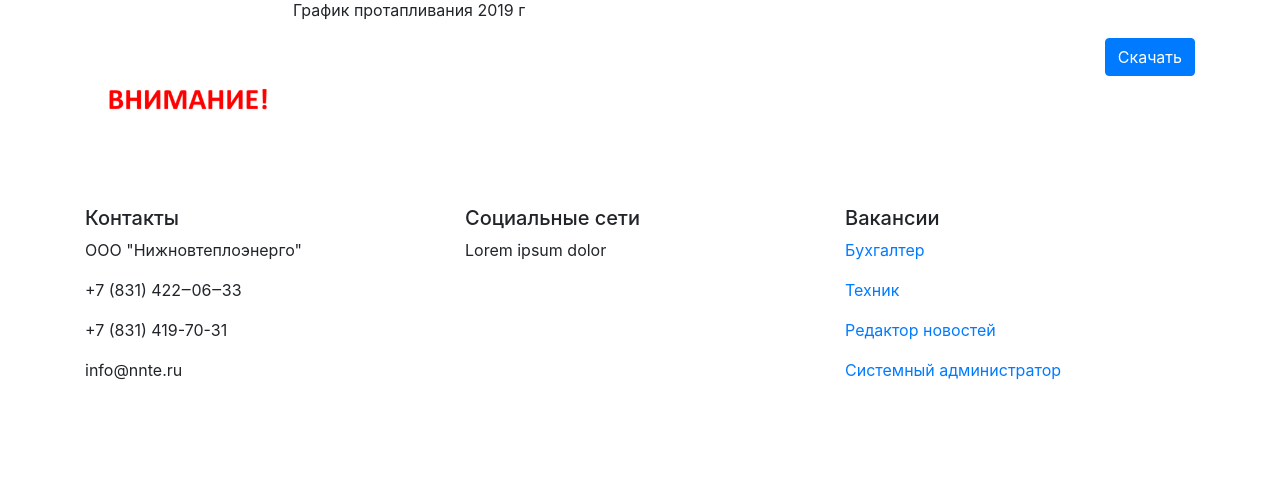
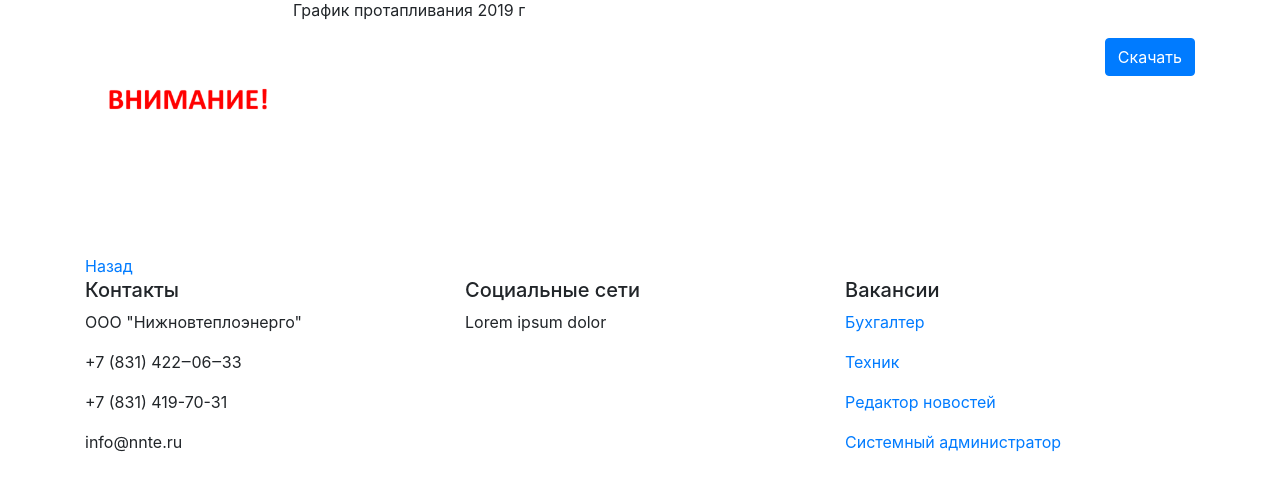
Before and after one commit to D2ntes/nnte, a Django app: page /new/1/ in a window 1280 px wide. Shown: the part 140-631 px from the top of the page. Run offline with Django 3.2, Linux system fonts and the light colour scheme; data comes from the database, SQL or seed files in the repository; some libraries are stand-ins or nearby versions.

Commit message:
add href "назад"

```diff
--- a/templates/article.html
+++ b/templates/article.html
@@ -33,6 +33,9 @@
                                         {#            </div>#}
                 {% endif %}
             </div>
+        <div class="container justify-content-left mt-5">
+             <span><a href="{{ request.META.HTTP_REFERER }}">Назад</a></span>
+        </div>
         </div>
     </div>
     </div>
--- a/templates/new.html
+++ b/templates/new.html
@@ -31,6 +31,9 @@
                                     {#            </div>#}
                                 {% endif %}
             </div>
+        <div class="container justify-content-left mt-5">
+             <span><a href="{{ request.META.HTTP_REFERER }}">Назад</a></span>
+        </div>
         </div>
     </div>
 
```
